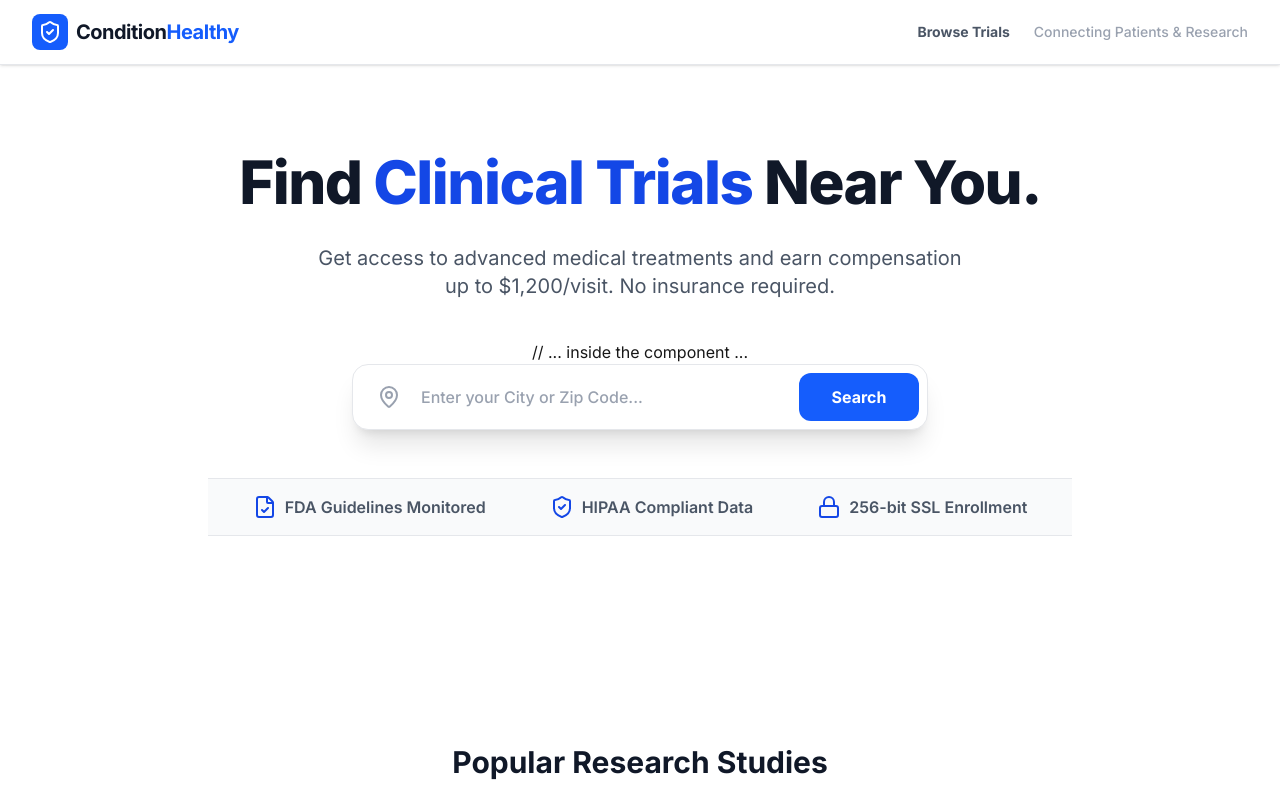
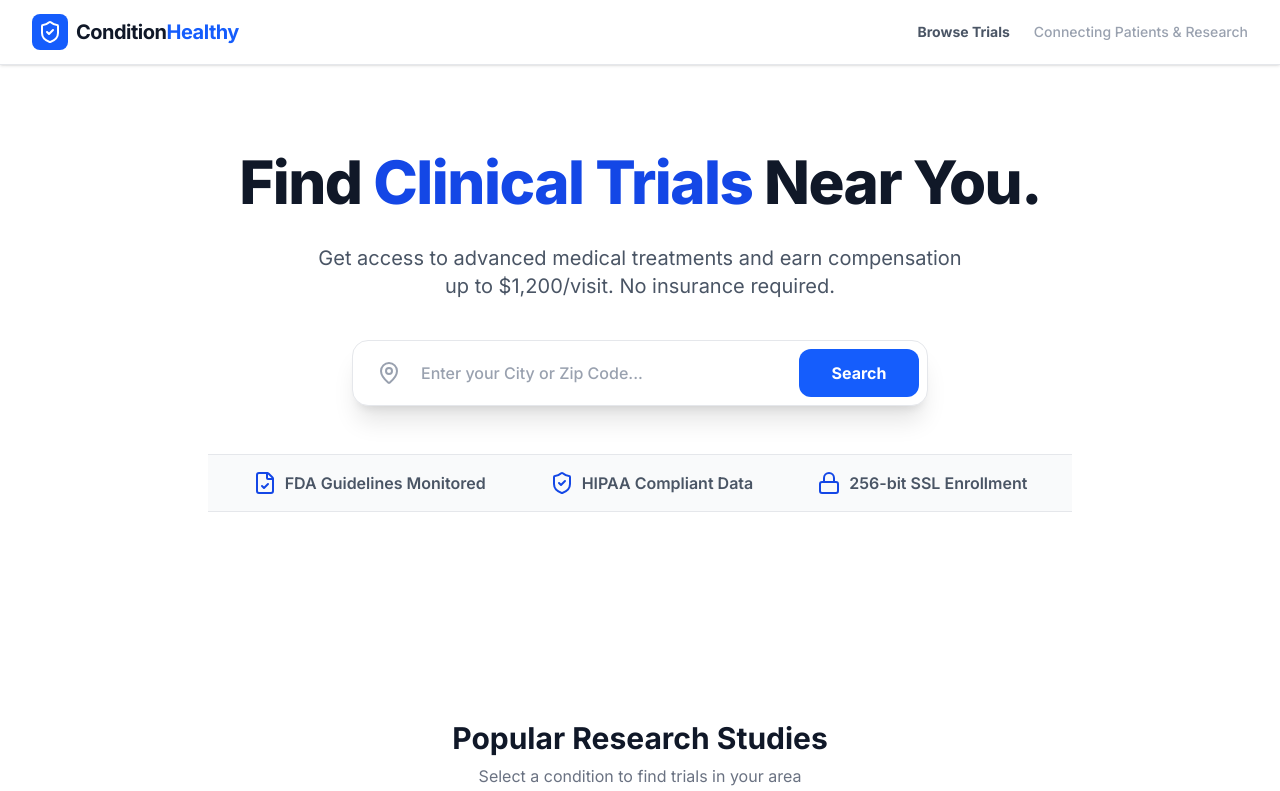
Before and after one commit to Emil1733/condition-healthy, a Next.js app: page / in a window 1280 px wide. Shown: the top 791 px of the page. Built offline with nearby package versions, Linux system fonts and the light colour scheme.

Commit message:
fix: remove stray comment from homepage jsx

```diff
--- a/app/page.tsx
+++ b/app/page.tsx
@@ -32,7 +32,7 @@ export default function Home() {
 
 
 
-// ... inside the component ...
+
           {/* Search Bar Visual */}
           <HeroSearch />
 
```
